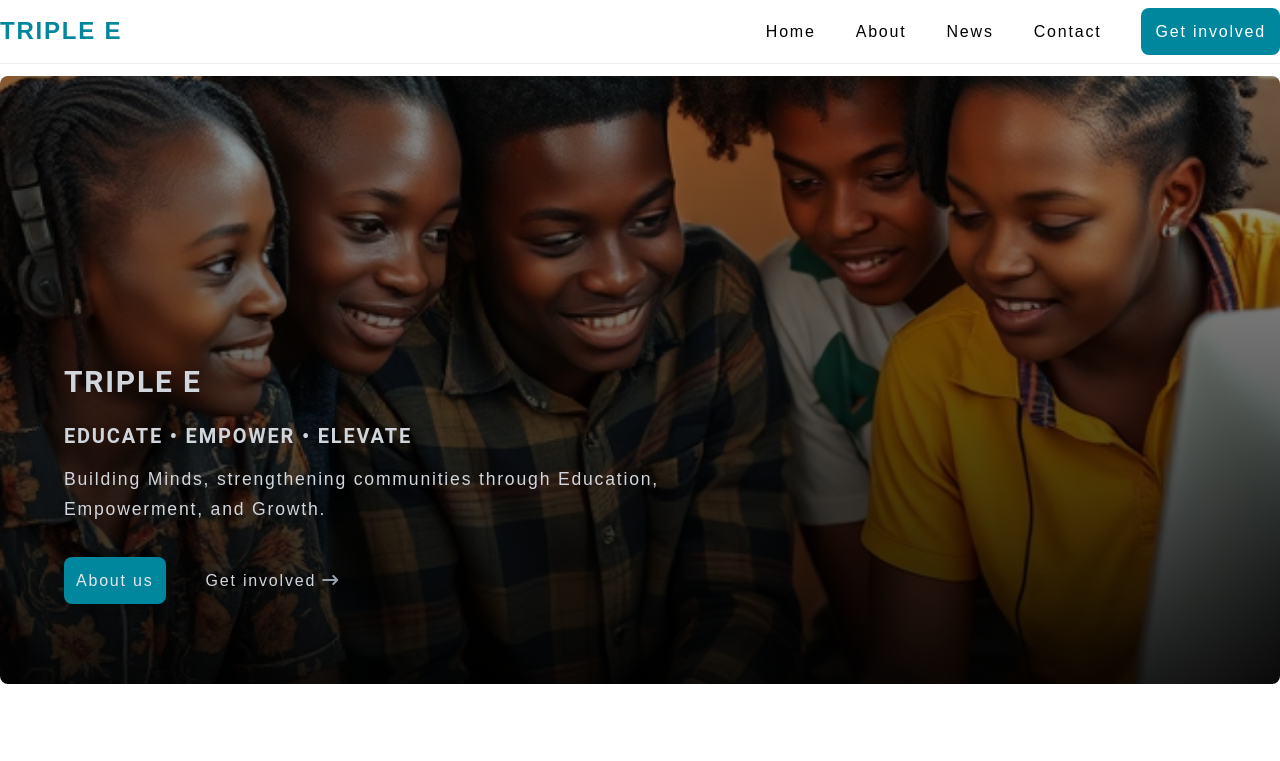
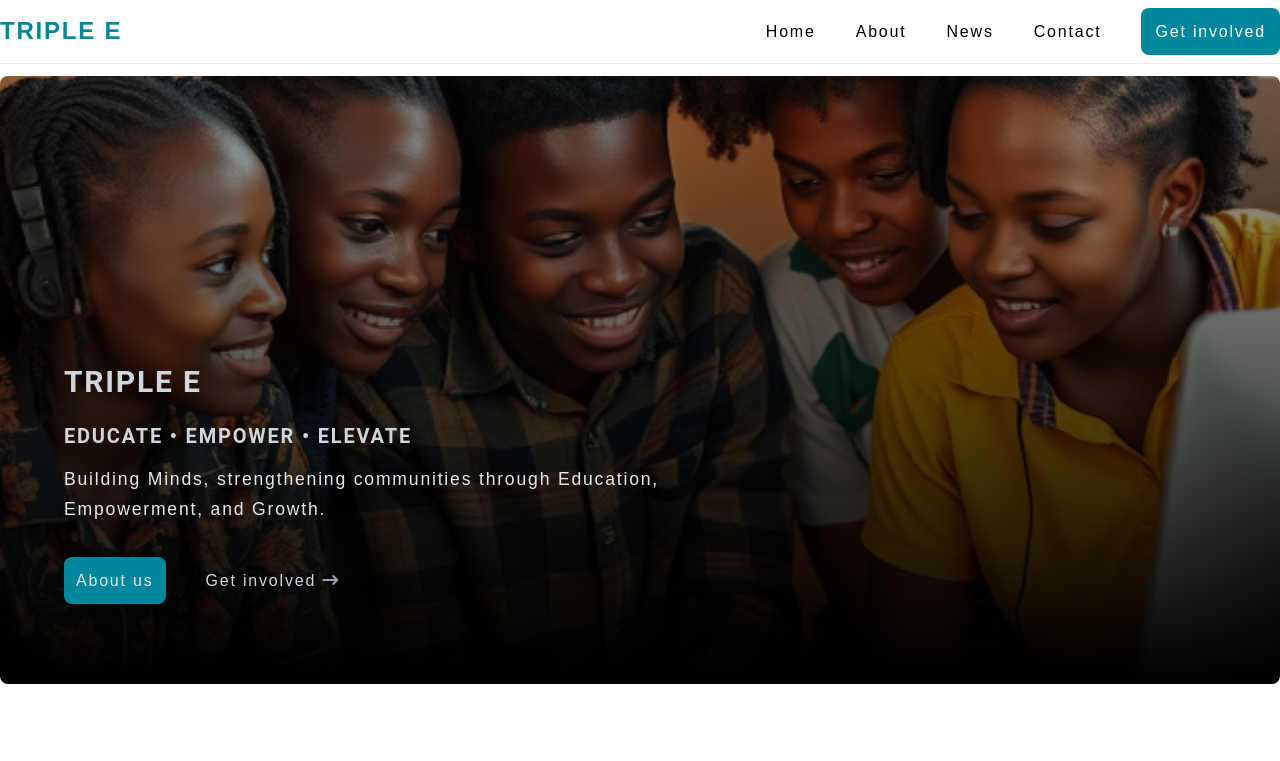
Before and after one commit to alekskimeu/triple-e, an Astro site: page / in a window 1280 px wide. Shown: the top 761 px of the page. Built offline with nearby package versions, Linux system fonts and the light colour scheme; Astro itself is replaced by a stand-in of ours.

Commit message:
reduce background image opacity & change tagline text color

```diff
--- a/src/components/Hero.astro
+++ b/src/components/Hero.astro
@@ -3,7 +3,7 @@
         <div class="absolute inset-y-0 left-16 bottom-[5rem] flex flex-col justify-end font-bold drop-shadow-lg max-w-[600px]">
             <h1 class="uppercase text-gray-300 text-3xl !mb-3">Triple E</h1>
             <h2 class="uppercase text-gray-300 text-xl">Educate &#8226; Empower	&#8226; Elevate</h2>
-            <p class="text-gray-300 font-normal !mt-3 text-[1.1rem]">
+            <p class="text-gray-200 font-normal !mt-3 text-[1.1rem]">
                 Building Minds, strengthening communities through Education, Empowerment, and Growth.
             </p>
 
--- a/src/styles/global.css
+++ b/src/styles/global.css
@@ -54,7 +54,7 @@ h6 {
 .hero > .container {
   background-image: linear-gradient(
       0deg,
-      rgba(0, 0, 0, 0.9),
+      rgba(0, 0, 0, 1),
       rgba(0, 0, 0, 0.3)
     ),
     url("../assets/hero.jpeg");
```
